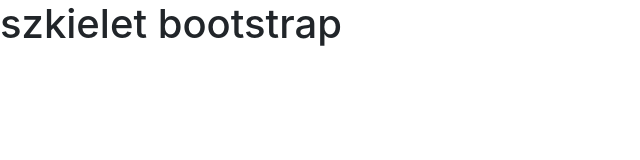
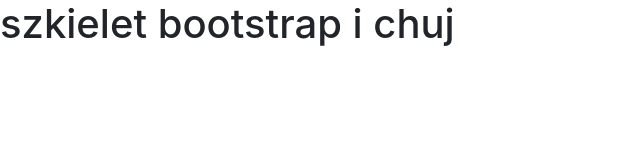
Before and after one commit to mateusz1986m/szkieletbootstrap, a plain HTML site: page index.html in a window 1280 px wide. Shown: the whole page, without its empty margins (0-640 px from the left). Drawn offline with nearby package versions, Linux system fonts and the light colour scheme.

Commit message:
zmiana tekstu w h1

```diff
--- a/index.html
+++ b/index.html
@@ -9,7 +9,7 @@
 	<link rel="stylesheet" href="css/bootstrap.min.css">
 </head>
 <body>
-	<h1>szkielet bootstrap</h1>
+	<h1>szkielet bootstrap i chuj</h1>
 		<script src="https://code.jquery.com/jquery-3.3.1.slim.min.js" integrity="sha384-q8i/X+965DzO0rT7abK41JStQIAqVgRVzpbzo5smXKp4YfRvH+8abtTE1Pi6jizo" crossorigin="anonymous"></script>
 		<script src="https://cdnjs.cloudflare.com/ajax/libs/popper.js/1.14.3/umd/popper.min.js" integrity="sha384-ZMP7rVo3mIykV+2+9J3UJ46jBk0WLaUAdn689aCwoqbBJiSnjAK/l8WvCWPIPm49" crossorigin="anonymous"></script>
 		<script src="js/bootstrap.min.js"></script>
```
